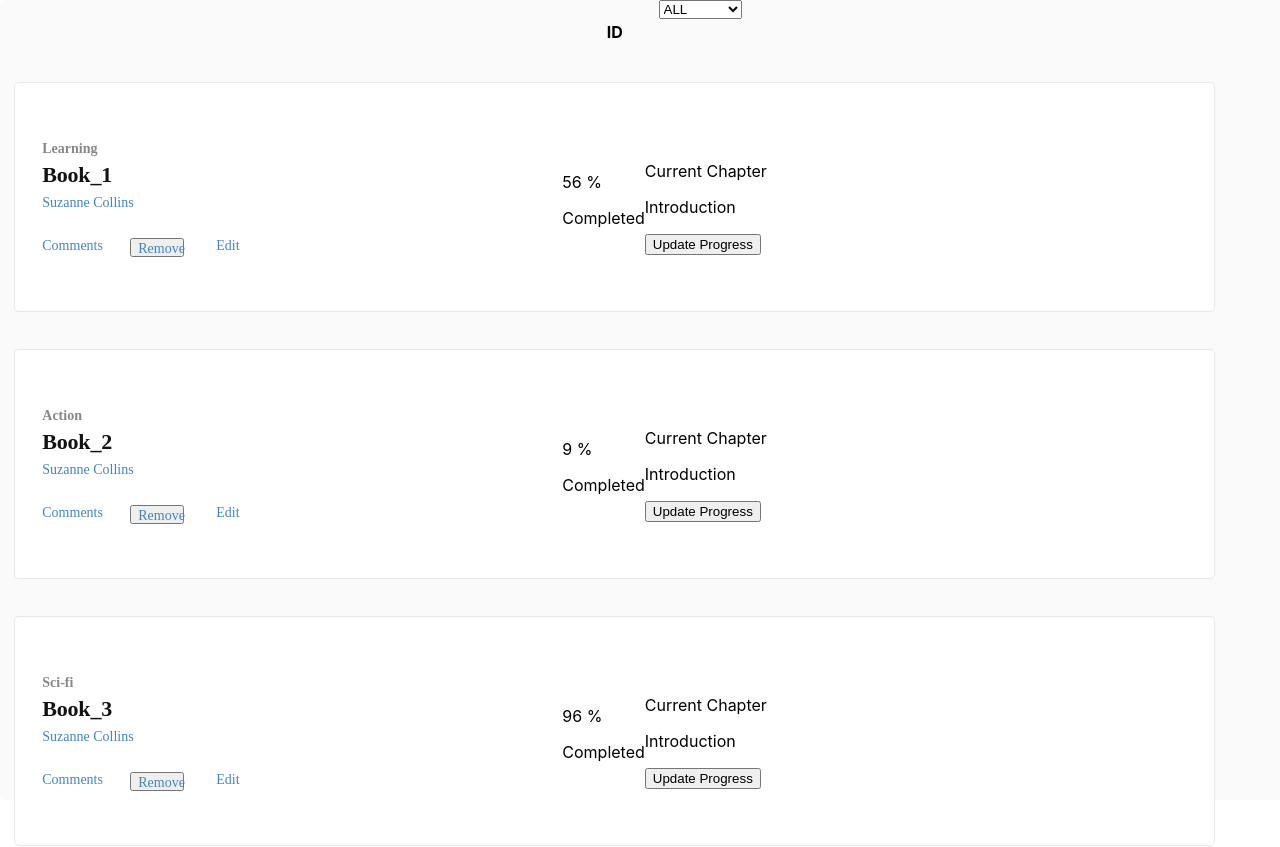
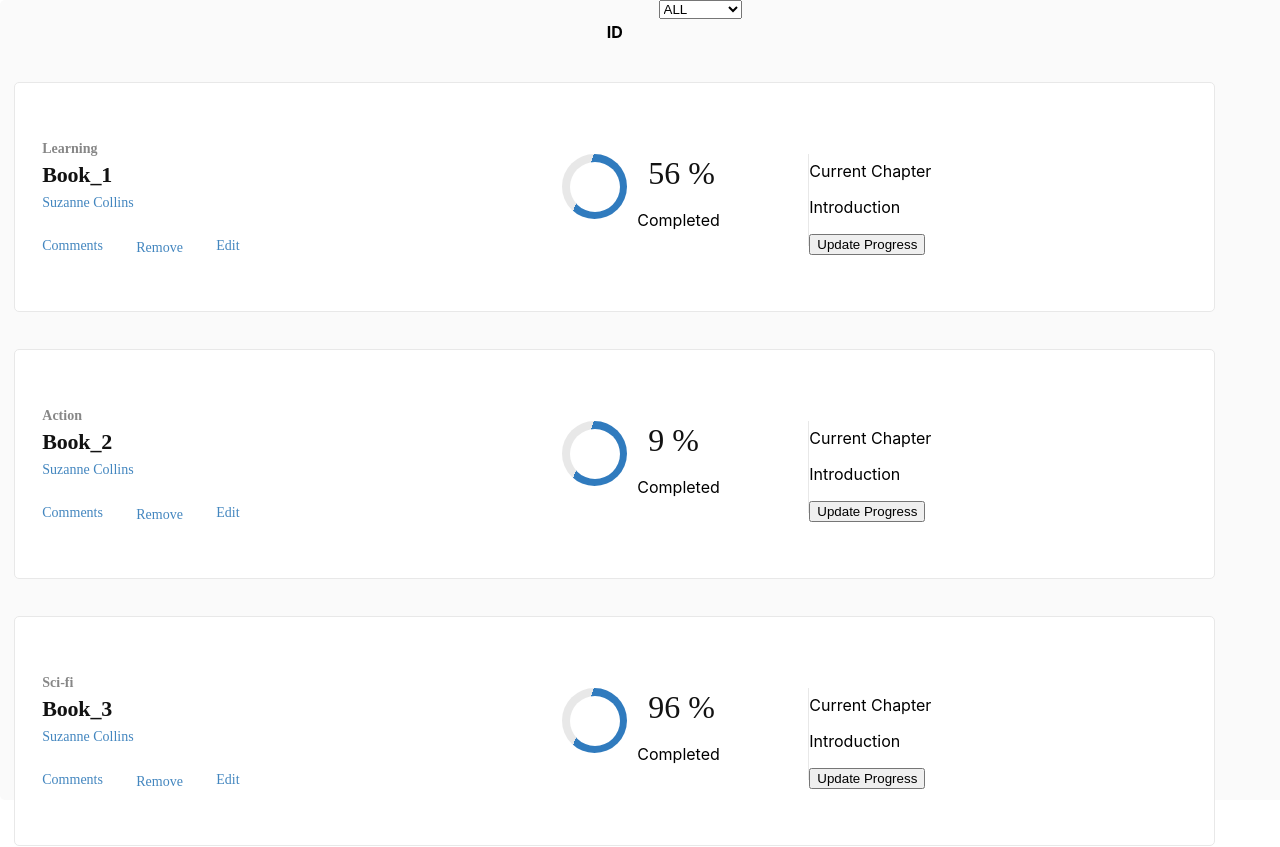
Before and after one commit to MrSayyod/bookstore-redux-app, a React (Create React App) app: page / in a window 1280 px wide. Shown: the top 847 px of the page. Built offline with nearby package versions, Linux system fonts and the light colour scheme.

Commit message:
Add styling for complete bar and percentage

```diff
--- a/src/styles/Book.css
+++ b/src/styles/Book.css
@@ -89,6 +89,8 @@
   line-height: normal;
   letter-spacing: normal;
   color: #4386bf;
+  background-color: #fff;
+  border: none;
 }
 
 .edit {
@@ -104,3 +106,43 @@
   letter-spacing: normal;
   color: #4386bf;
 }
+
+.progressSection {
+  display: flex;
+  border-right: 1px solid #e8e8e8;
+}
+
+.completionBar {
+  border-radius: 50%;
+  width: 4.063rem;
+  height: 4.063rem;
+  display: flex;
+  background-color: #ddd;
+  margin-right: 0.625rem;
+  background-image: linear-gradient(290deg, #307bbe 0 64%, #e8e8e8 64% 100%);
+}
+
+.completionBar-inner {
+  box-sizing: border-box;
+  border-radius: 50%;
+  width: 3.125rem;
+  height: 3.125rem;
+  margin: auto;
+  background-color: #fff;
+  text-align: center;
+  padding-top: 30%;
+}
+
+.percent {
+  width: 4.25rem;
+  height: 2.438rem;
+  margin: 0.063rem 5.75rem 0 0.688rem;
+  font-family: Montserrat;
+  font-size: 2rem;
+  font-weight: normal;
+  font-stretch: normal;
+  font-style: normal;
+  line-height: normal;
+  letter-spacing: normal;
+  color: #121212;
+}
```
